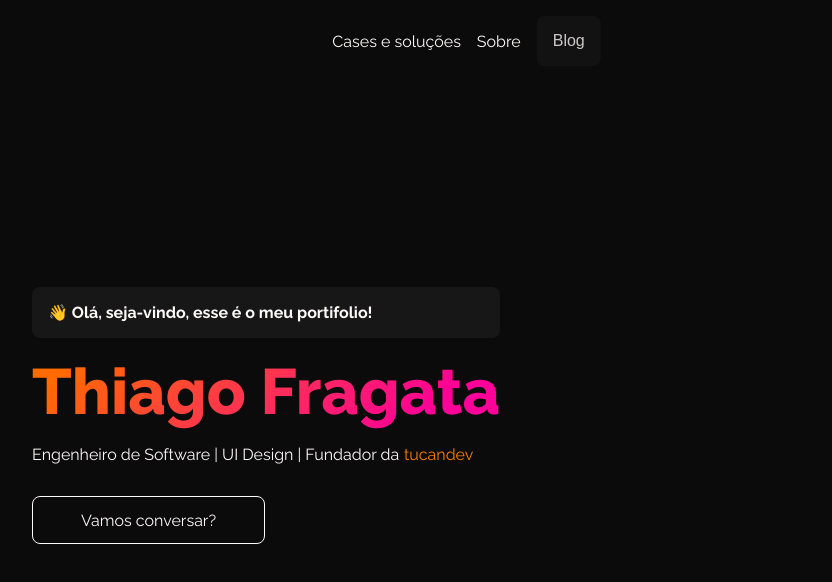
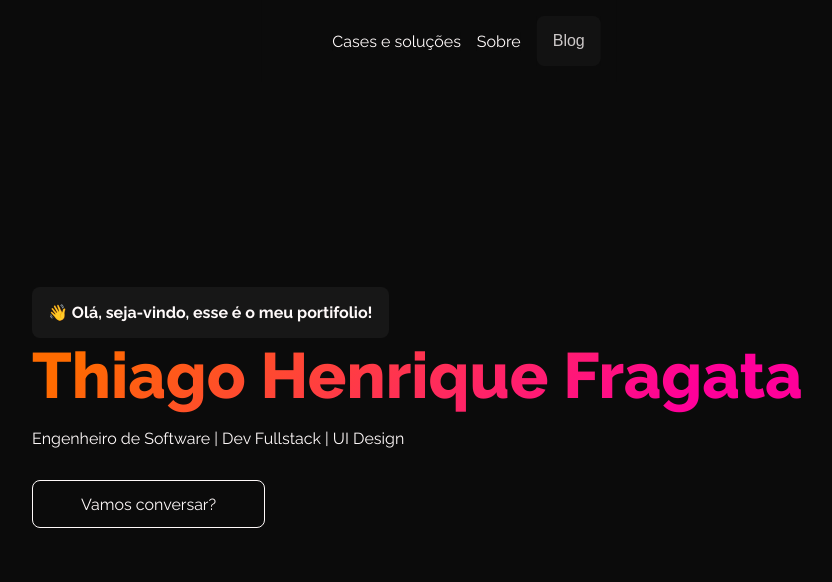
Before and after one commit to ThiagoFragata/portfolio, a Next.js app: page / in a window 1280 px wide. Shown: the top 582 px of the page, without its empty margins (112-944 px from the left). Built offline with nearby package versions, Linux system fonts and the light colour scheme.

Commit message:
styles: home

```diff
--- a/src/app/(home)/page.tsx
+++ b/src/app/(home)/page.tsx
@@ -3,25 +3,17 @@ import { MessagesSquare } from 'lucide-react'
 import Link from 'next/link'
 
 export default function Page() {
-  const site = 'https://tucandev.com.br/'
-  const phoneNumber = '5592986080837' // Substitua pelo número desejado
-
   return (
     <main className={styles.container}>
       <div>
         <h2>👋 Olá, seja-vindo, esse é o meu portifolio!</h2>
-        <h1>Thiago Fragata</h1>
-        <p>
-          Engenheiro de Software | UI Design | Fundador da
-          <a target="_blank" href={site} rel="noreferrer">
-            tucandev
-          </a>
-        </p>
+        <h1>Thiago Henrique Fragata</h1>
+        <p>Engenheiro de Software | Dev Fullstack | UI Design</p>
 
         <Link
           className={styles.whatsapp}
           target="_blank"
-          href={`https://wa.me/${phoneNumber}?text=Olá,%20tenho%20interesse%20em%20fazer%20um%20projeto!`}
+          href={`https://wa.me/5592993788359?text=Oi!`}
         >
           <MessagesSquare color="#2c9f5a" className={styles.icon} />
           Vamos conversar?
--- a/src/styles/home.module.scss
+++ b/src/styles/home.module.scss
@@ -12,7 +12,7 @@
 
     div {
         h2 {
-            display: flex;
+            display: inline;
             font-weight: 700;
             font-size: 1rem;
             line-height: 1.2rem;
```
